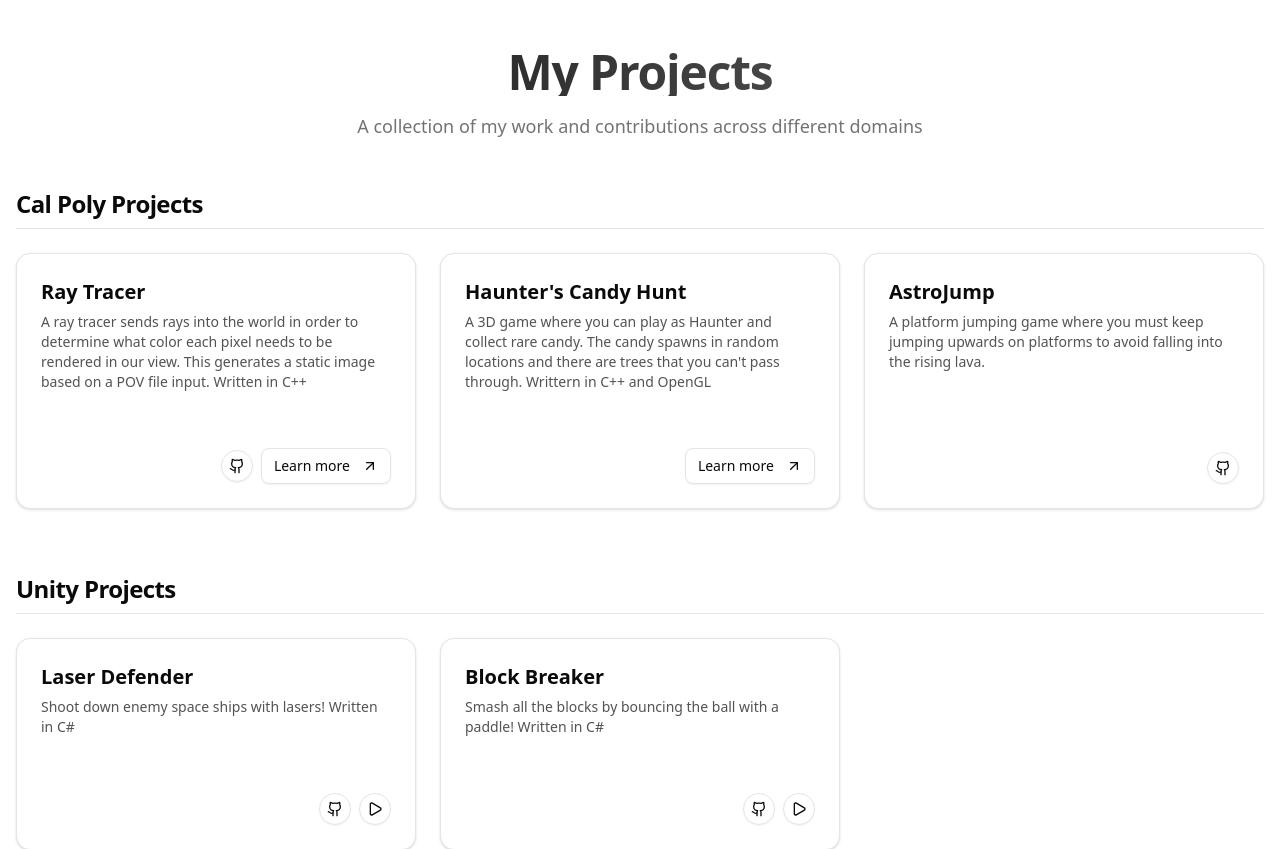
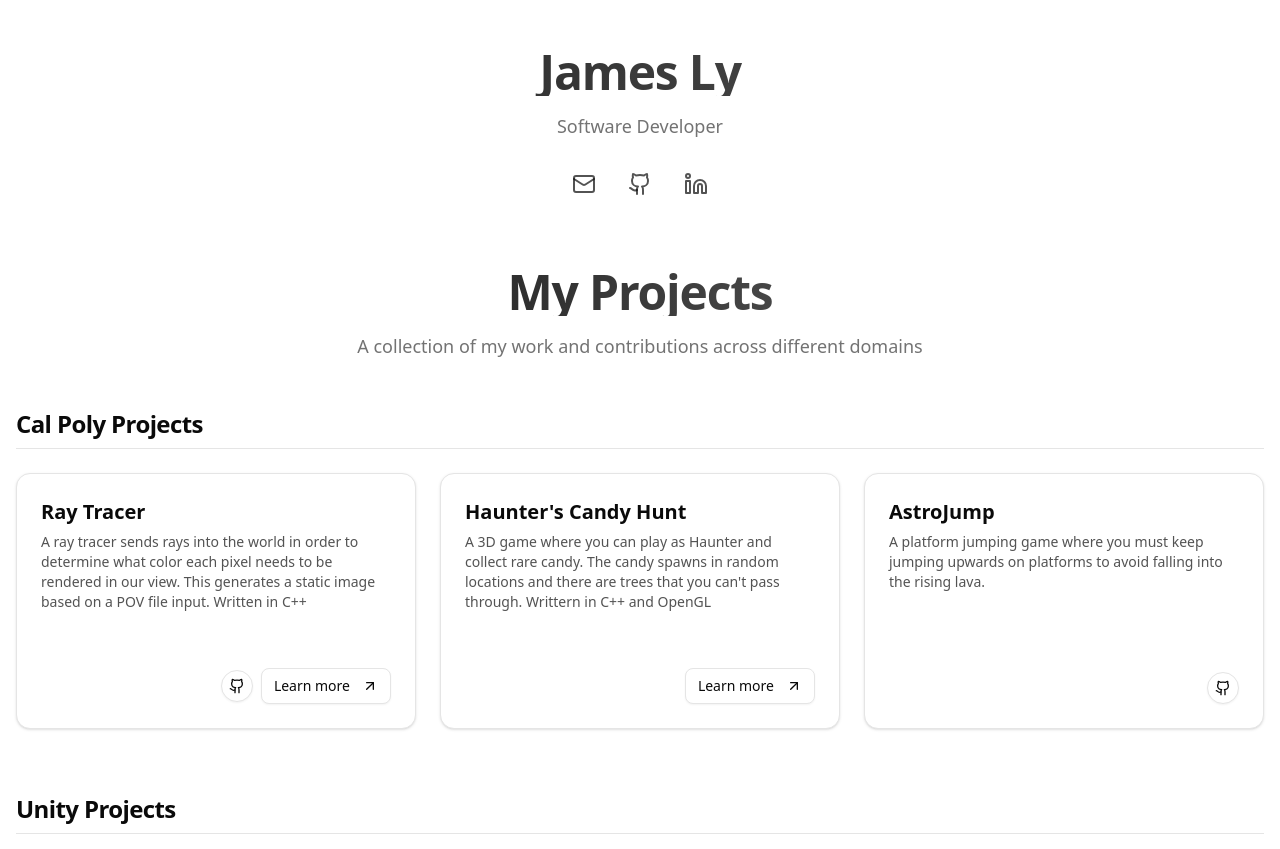
Before and after one commit to jamesquietly/portfolio, a Next.js app: page / in a window 1280 px wide. Shown: the top 849 px of the page. Built offline with nearby package versions, Linux system fonts and the light colour scheme.

Commit message:
add info

```diff
--- a/src/app/page.tsx
+++ b/src/app/page.tsx
@@ -1,16 +1,56 @@
 import ProjectCard from "@/components/ProjectCard";
 import { Typography } from "@/components/Typography";
-import { CalPolyProjects, UnityProjects, WebProjects } from "@/lib/constants/Project";
+import {
+  CalPolyProjects,
+  UnityProjects,
+  WebProjects,
+} from "@/lib/constants/Project";
 import { Metadata } from "next";
+import { Mail, Github, Linkedin } from "lucide-react";
 
 export const metadata: Metadata = {
   title: "My Portfolio | Projects",
-  description: "A showcase of my projects and work"
+  description: "A showcase of my projects and work",
 };
 
 export default function Home() {
   return (
     <main className="container mx-auto px-4 py-8 md:py-12">
+      {/* Header Section */}
+      <section className="text-center mb-16">
+        <h1 className="text-4xl md:text-5xl font-bold tracking-tight mb-4 bg-gradient-to-r from-primary to-primary/70 bg-clip-text text-transparent">
+          James Ly
+        </h1>
+        <p className="text-lg text-muted-foreground mb-6">Software Developer</p>
+        <div className="flex justify-center space-x-4">
+          <a
+            href="mailto:jamesquietly@gmail.com"
+            className="p-2 rounded-full hover:bg-muted transition-colors"
+            aria-label="Email"
+          >
+            <Mail className="h-6 w-6 text-foreground/70 hover:text-foreground" />
+          </a>
+          <a
+            href="https://github.com/jamesquietly"
+            target="_blank"
+            rel="noopener noreferrer"
+            className="p-2 rounded-full hover:bg-muted transition-colors"
+            aria-label="GitHub"
+          >
+            <Github className="h-6 w-6 text-foreground/70 hover:text-foreground" />
+          </a>
+          <a
+            href="https://linkedin.com/in/jamesly3"
+            target="_blank"
+            rel="noopener noreferrer"
+            className="p-2 rounded-full hover:bg-muted transition-colors"
+            aria-label="LinkedIn"
+          >
+            <Linkedin className="h-6 w-6 text-foreground/70 hover:text-foreground" />
+          </a>
+        </div>
+      </section>
+
       <section className="mb-16">
         <div className="max-w-3xl mx-auto text-center mb-12">
           <h1 className="text-4xl md:text-5xl font-bold tracking-tight mb-4 bg-gradient-to-r from-primary to-primary/70 bg-clip-text text-transparent">
@@ -22,7 +62,10 @@ export default function Home() {
         </div>
 
         <section className="mb-16">
-          <Typography variant="h2" className="text-2xl font-semibold mb-6 pb-2 border-b">
+          <Typography
+            variant="h2"
+            className="text-2xl font-semibold mb-6 pb-2 border-b"
+          >
             Cal Poly Projects
           </Typography>
           <div className="grid grid-cols-1 md:grid-cols-2 lg:grid-cols-3 gap-6">
@@ -33,7 +76,10 @@ export default function Home() {
         </section>
 
         <section className="mb-16">
-          <Typography variant="h2" className="text-2xl font-semibold mb-6 pb-2 border-b">
+          <Typography
+            variant="h2"
+            className="text-2xl font-semibold mb-6 pb-2 border-b"
+          >
             Unity Projects
           </Typography>
           <div className="grid grid-cols-1 md:grid-cols-2 lg:grid-cols-3 gap-6">
@@ -44,7 +90,10 @@ export default function Home() {
         </section>
 
         <section>
-          <Typography variant="h2" className="text-2xl font-semibold mb-6 pb-2 border-b">
+          <Typography
+            variant="h2"
+            className="text-2xl font-semibold mb-6 pb-2 border-b"
+          >
             Web Development
           </Typography>
           <div className="grid grid-cols-1 md:grid-cols-2 lg:grid-cols-3 gap-6">
```
